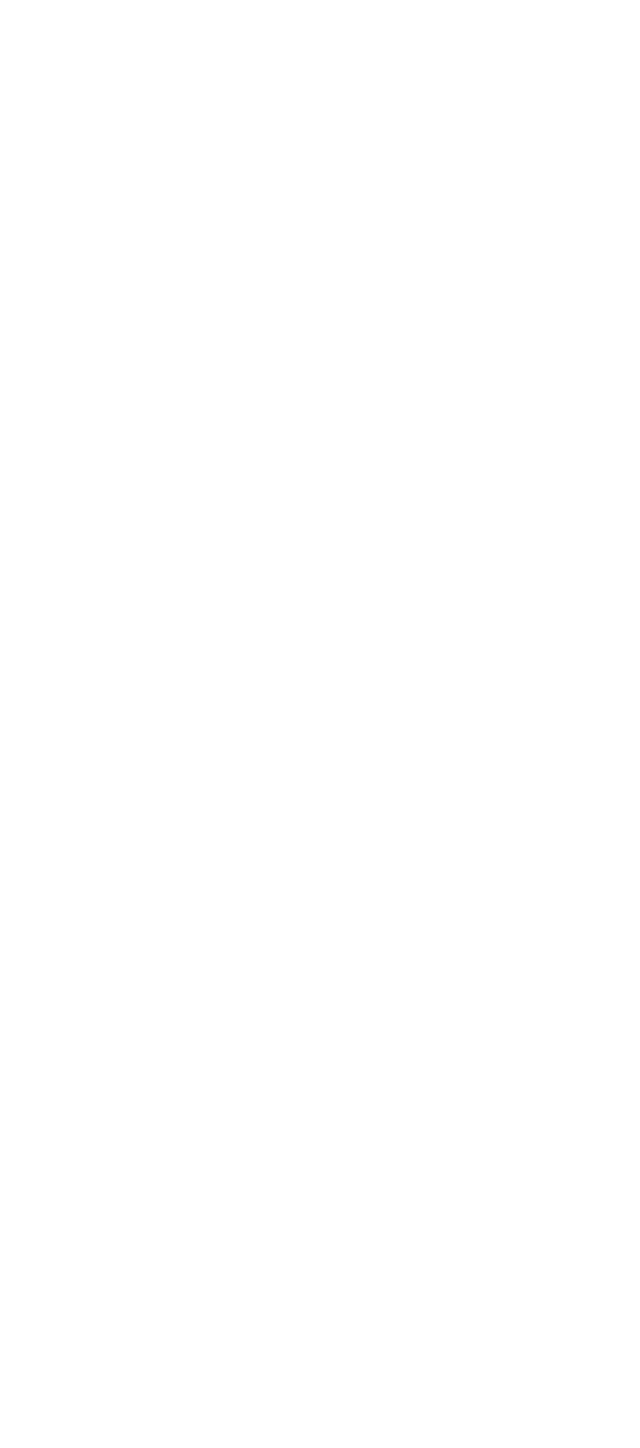
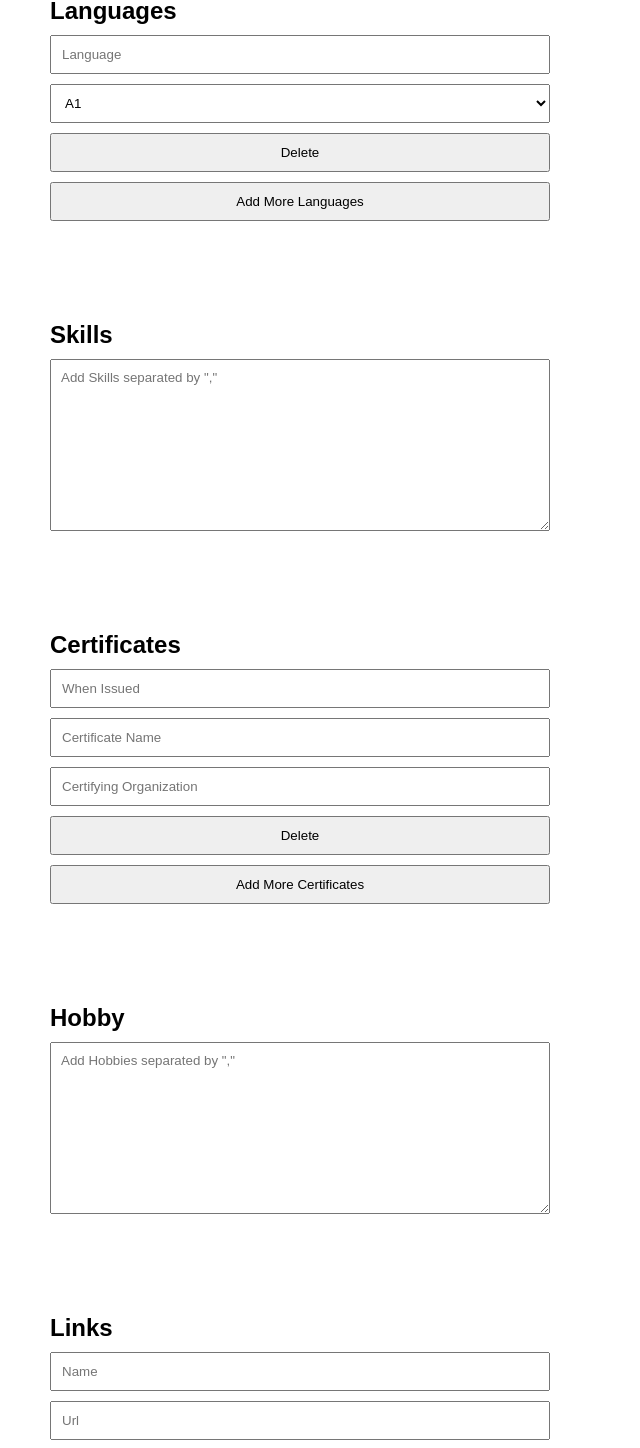
Before and after one commit to Bawelna0225/the-odin-project, a React (Create React App) app in the folder cv-application/: page / in a window 1280 px wide. Shown: the part 1734-3182 px from the top of the page, without its empty margins (0-640 px from the left). Before the commit the page ends 1681 px from the top, so only its background shows below. Built offline with nearby package versions, Linux system fonts and the light colour scheme.

Commit message:
adding modifying and deleting languages

```diff
--- a/cv-application/package.json
+++ b/cv-application/package.json
@@ -9,6 +9,7 @@
     "react": "^18.2.0",
     "react-dom": "^18.2.0",
     "react-scripts": "5.0.1",
+    "react-select": "^5.4.0",
     "web-vitals": "^2.1.4"
   },
   "scripts": {
--- a/cv-application/src/Form.jsx
+++ b/cv-application/src/Form.jsx
@@ -1,8 +1,11 @@
 import React, { useState } from 'react'
 import { v4 as uuidv4 } from 'uuid'
+import { PersonalInfoForm } from './components/PersonalInfoForm'
 import { ExperienceInfoForm } from './components/ExperienceInfoForm'
 import { EducationInfoForm } from './components/EducationInfoForm'
-import { PersonalInfoForm } from './components/PersonalInfoForm'
+import { Languages } from './components/Languages'
+import { Certificates } from './components/Certificates'
+import { Links } from './components/Links'
 
 const Form = () => {
 	const [personalData, setPersonalData] = useState({
@@ -41,6 +44,7 @@ const Form = () => {
 	const [formData, setFormData] = useState({
 		languages: [
 			{
+				id: uuidv4(),
 				languageName: '',
 				level: '',
 			},
@@ -48,6 +52,7 @@ const Form = () => {
 		skills: [],
 		certifications: [
 			{
+				id: uuidv4(),
 				date: '',
 				name: '',
 				organization: '',
@@ -56,6 +61,7 @@ const Form = () => {
 		hobbies: [],
 		links: [
 			{
+				id: uuidv4(),
 				name: '',
 				url: '',
 			},
@@ -140,6 +146,39 @@ const Form = () => {
 			return { ...prevState, education: [...newEducation] }
 		})
 	}
+	// Languages
+	const handleLanguageChange = (e, id) => {
+		const { name, value } = e.target
+
+		setFormData((prevState) => {
+			const newLanguages = prevState.languages.map((language) => {
+				if (language.id === id) {
+					return { ...language, [name]: value }
+				}
+				return language
+			})
+			return { ...prevState, languages: [...newLanguages] }
+		})
+	}
+	const handleAddLanguage = () => {
+		setFormData((prevState) => ({
+			...prevState,
+			languages: [
+				...prevState.languages,
+				{
+					id: uuidv4(),
+					languageName: '',
+					level: '',
+				},
+			],
+		}))
+	}
+	const handleDeleteLanguage = (id) => {
+		setFormData((prevState) => {
+			const newLanguages = prevState.languages.filter((language) => language.id !== id)
+			return { ...prevState, languages: [...newLanguages] }
+		})
+	}
 	return (
 		<div className="forms">
 			<PersonalInfoForm handlePersonalDataChange={handlePersonalDataChange} personalData={personalData} />
@@ -151,52 +190,26 @@ const Form = () => {
 				<h2>Education</h2>
 				<EducationInfoForm education={educationData} onChange={handleEducationChange} onAdd={handleAddEducation} onDelete={handleDeleteEducation} />
 			</div>
-
-			{/* <form onSubmit={() => handleSubmit()}>
-				<h2>Education</h2>
-				<input min="1900" max="2099" type="number" placeholder="Start Date" />
-				<input min="1900" max="2099" type="number" placeholder="Ending Date" />
-				<input type="text" value="" placeholder="University" />
-				<input type="text" value="" placeholder="Degree (ex. Bachelor, Master)" />
-				<input type="text" value="" placeholder="Field (ex. IT)" />
-				<button type="submit">Add More Education</button>
-			</form>
-			<form onSubmit={() => handleSubmit()}>
+			<div className="form">
 				<h2>Languages</h2>
-				<input type="text" value="" placeholder="Language" />
-				<select>
-					<option value="a1">A1</option>
-					<option value="a2">A2</option>
-					<option value="a1">B1</option>
-					<option value="a2">B2</option>
-					<option value="a1">C1</option>
-					<option value="a2">C2</option>
-				</select>
-				<button type="submit">Add More Languages</button>
-			</form>
-			<form onSubmit={() => handleSubmit()}>
+				<Languages language={formData} onChange={handleLanguageChange} onAdd={handleAddLanguage} onDelete={handleDeleteLanguage} />
+			</div>
+			<div className="form">
 				<h2>Skills</h2>
-				<input type="text" value="" placeholder="Skill" />
-				<button type="submit">Confirm</button>
-			</form>
-			<form onSubmit={() => handleSubmit()}>
+				<textarea name="skills" placeholder='Add Skills separated by ","'></textarea>
+			</div>
+			<div className="form">
 				<h2>Certificates</h2>
-				<input type="text" value="" placeholder="When Issued" />
-				<input type="text" value="" placeholder="Certificate Name" />
-				<input type="text" value="" placeholder="Certifying Organization" />
-				<button type="submit">Add More</button>
-			</form>
-			<form onSubmit={() => handleSubmit()}>
+				<Certificates />
+			</div>
+			<div className="form">
 				<h2>Hobby</h2>
-				<input type="text" value="" placeholder="Hobby" />
-				<button type="submit">Confirm</button>
-			</form>
-			<form onSubmit={(e) => handleSubmit(e)}>
+				<textarea name="hobby" placeholder='Add Hobbies separated by ","'></textarea>
+			</div>
+			<div className="form">
 				<h2>Links</h2>
-				<input type="text" placeholder="Name" />
-				<input type="text" placeholder="Url" />
-				<button type="submit">Confirm</button>
-			</form> */}
+				<Links />
+			</div>
 		</div>
 	)
 }
--- /dev/null
+++ b/cv-application/src/components/Certificates.jsx
@@ -0,0 +1,11 @@
+import React from 'react'
+import SingleCertificate from './SingleCertificate'
+
+export const Certificates = ({ onAdd }) => {
+	return (
+		<>
+			<SingleCertificate />
+			<button onClick={onAdd}>Add More Certificates</button>
+		</>
+	)
+}
--- /dev/null
+++ b/cv-application/src/components/Languages.jsx
@@ -0,0 +1,12 @@
+import React from 'react'
+import SingleLanguage from './SingleLanguage'
+
+export const Languages = ({ language, onChange, onAdd, onDelete }) => {
+	const languages = [...language.languages].map((language) => <SingleLanguage key={language.id} id={language.id} language={language} onChange={onChange} onAdd={onAdd} onDelete={onDelete} />)
+	return (
+		<>
+			{languages}
+			<button onClick={onAdd}>Add More Languages</button>
+		</>
+	)
+}
--- /dev/null
+++ b/cv-application/src/components/Links.jsx
@@ -0,0 +1,11 @@
+import React from 'react'
+import SingleLink from './SingleLink'
+
+export const Links = ({ onAdd }) => {
+	return (
+		<>
+			<SingleLink />
+			<button onClick={onAdd}>Add More Languages</button>
+		</>
+	)
+}
--- /dev/null
+++ b/cv-application/src/components/SingleCertificate.jsx
@@ -0,0 +1,14 @@
+import React from 'react'
+
+const SingleCertificate = ({ id, onChange, onDelete }) => {
+	return (
+		<>
+			<input type="text" name='' value="" placeholder="When Issued" />
+			<input type="text" name='' value="" placeholder="Certificate Name" />
+			<input type="text" name='' value="" placeholder="Certifying Organization" />
+			<button onClick={() => onDelete(id)}>Delete</button>
+		</>
+	)
+}
+
+export default SingleCertificate
--- /dev/null
+++ b/cv-application/src/components/SingleLanguage.jsx
@@ -0,0 +1,21 @@
+import React from 'react'
+
+const SingleLanguage = ({ id, language, onChange, onDelete }) => {
+
+	return (
+		<>
+			<input type="text" name="languageName" placeholder="Language" onChange={(e) => onChange(e, id)}  value={language.languageName} />
+			<select name="level">
+				<option value="a1">A1</option>
+				<option value="a2">A2</option>
+				<option value="a1">B1</option>
+				<option value="a2">B2</option>
+				<option value="a1">C1</option>
+				<option value="a2">C2</option>
+			</select>
+			<button onClick={() => onDelete(id)}>Delete</button>
+		</>
+	)
+}
+
+export default SingleLanguage
--- /dev/null
+++ b/cv-application/src/components/SingleLink.jsx
@@ -0,0 +1,13 @@
+import React from 'react'
+
+const SingleLink = ({ id, onChange, onDelete }) => {
+	return (
+		<>
+			<input type="text" placeholder="Name" />
+			<input type="text" placeholder="Url" />
+			<button onClick={() => onDelete(id)}>Delete</button>
+		</>
+	)
+}
+
+export default SingleLink
```
Also changed, not shown: 1 other file (tests, documents, lock files or other folders).
